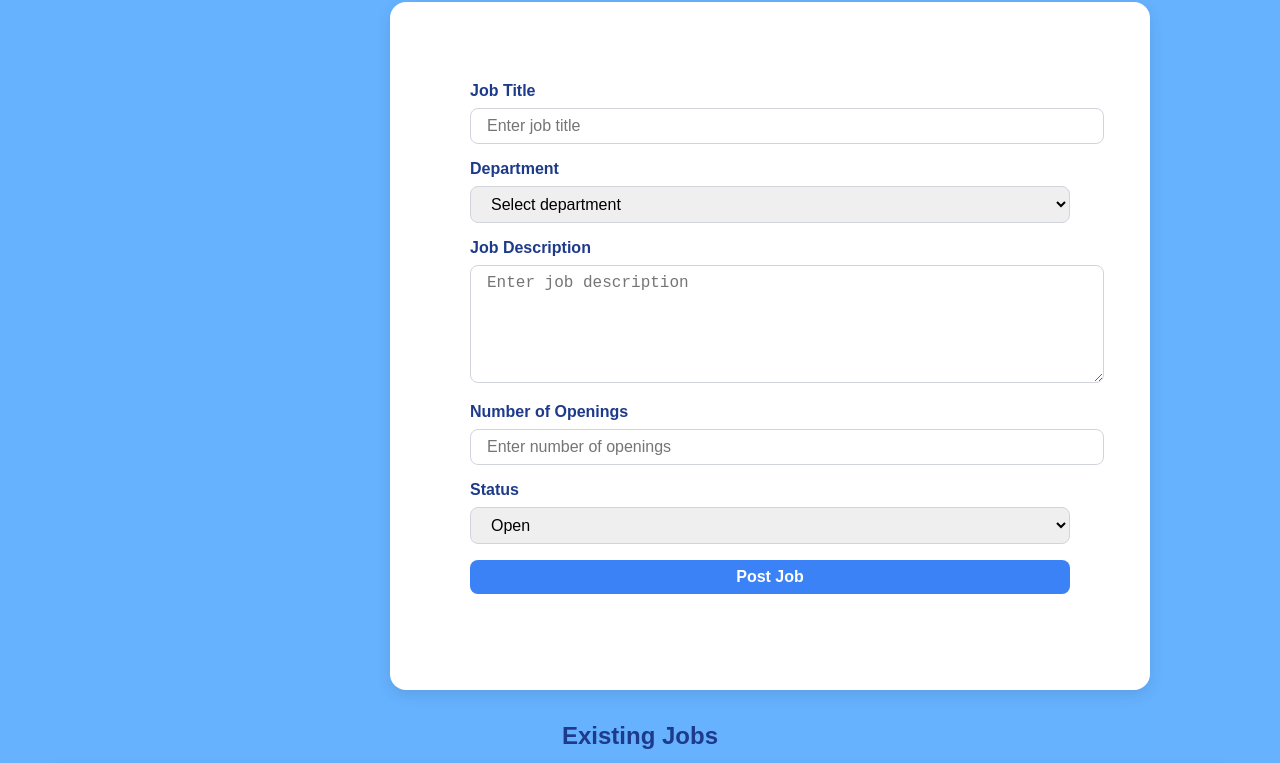
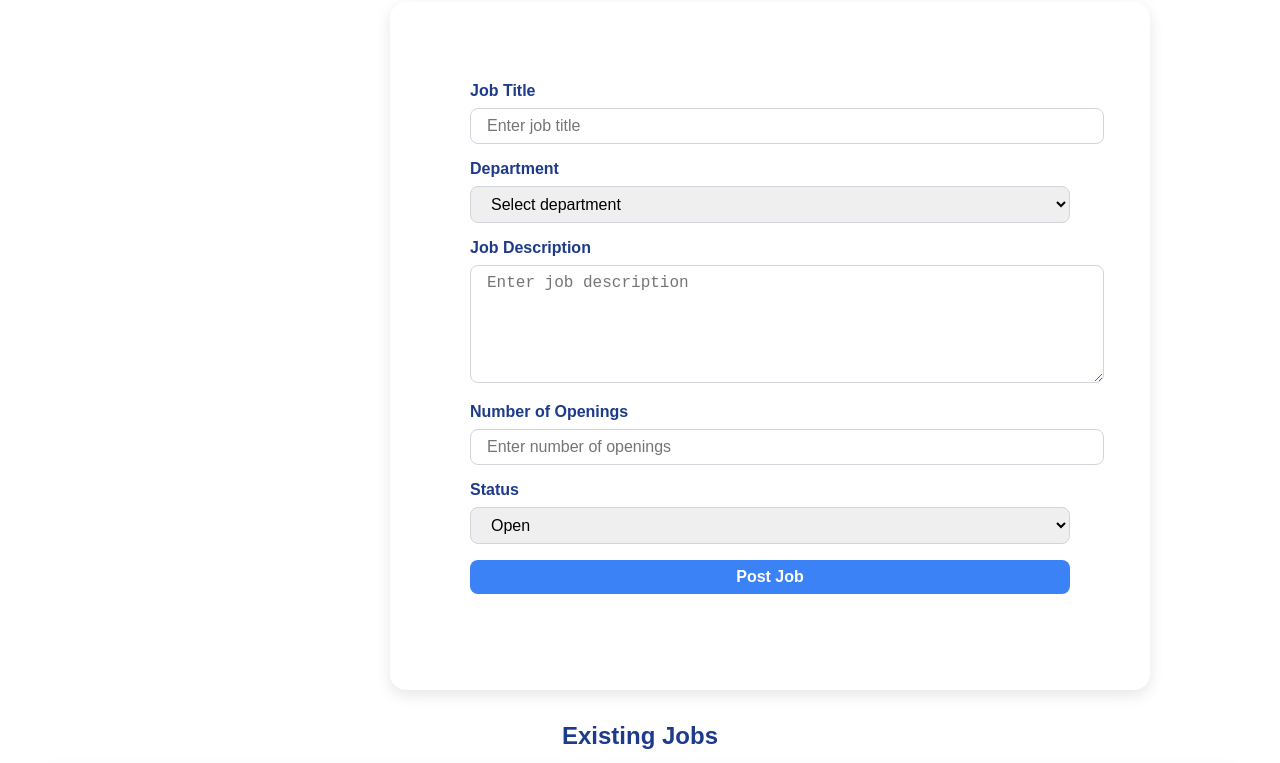
Before and after one commit to PhumlileMtshali/Gov-Jobs, a plain HTML site: page post-jobs.html in a window 1280 px wide. Shown: the part 162-925 px from the top of the page. Drawn offline with Linux system fonts and the light colour scheme.

Commit message:
Changed dashboard color

```diff
--- a/post-jobs.html
+++ b/post-jobs.html
@@ -8,7 +8,7 @@
   body {
     font-family: Arial, sans-serif;
     padding: 2rem;
-    background-color: #66b2ff;
+    background-color: #fff;
 
   }
 .dashboard-header {
--- a/style.css
+++ b/style.css
@@ -2,7 +2,7 @@ body {
   font-family: Arial, sans-serif;
   margin: 0;
   padding: 2rem;
-  background-color: #66b2ff;
+  background-color: #fff;
 
 }
 .dashboard-header {
```
